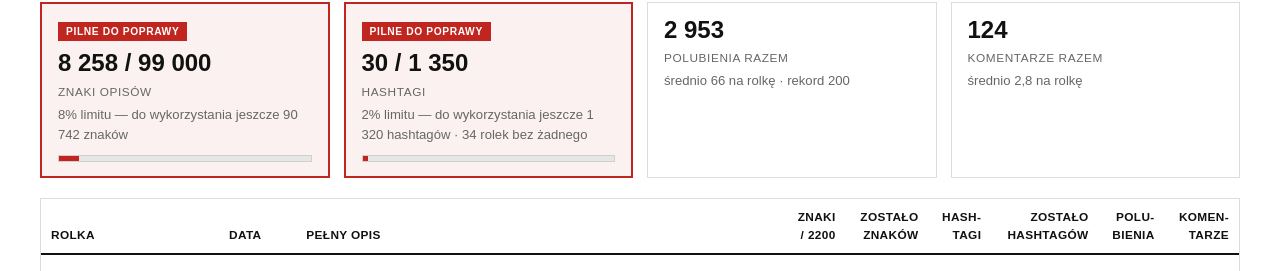
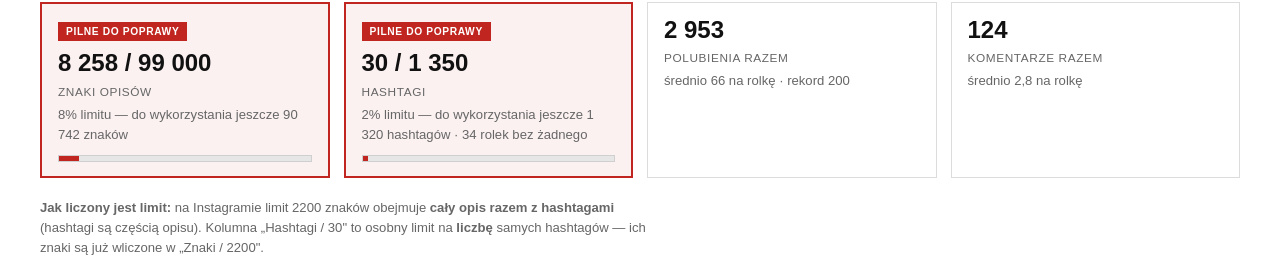
Before and after one commit to andrzejsojka95-dot/analiza-adhd, a plain HTML site: page index.html in a window 1280 px wide. Shown: the part 2979-3250 px from the top of the page. Drawn offline with Linux system fonts and the light colour scheme.

Commit message:
Notka: limit 2200 znakow obejmuje hashtagi

```diff
--- a/index.html
+++ b/index.html
@@ -203,6 +203,7 @@
     <h3>Wszystkie rolki — pełne dane</h3>
     <p id="reel-summary" class="legend">Ładowanie danych…</p>
     <div class="agg" id="reel-agg"></div>
+    <p class="legend"><b>Jak liczony jest limit:</b> na Instagramie limit 2200 znaków obejmuje <b>cały opis razem z hashtagami</b> (hashtagi są częścią opisu). Kolumna „Hashtagi / 30" to osobny limit na <b>liczbę</b> samych hashtagów — ich znaki są już wliczone w „Znaki / 2200".</p>
     <div class="tablewrap">
       <table id="reel-table">
         <thead><tr>
```
